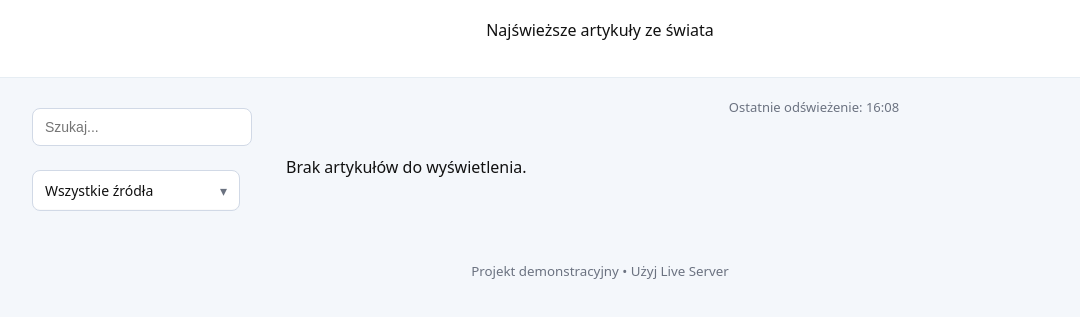
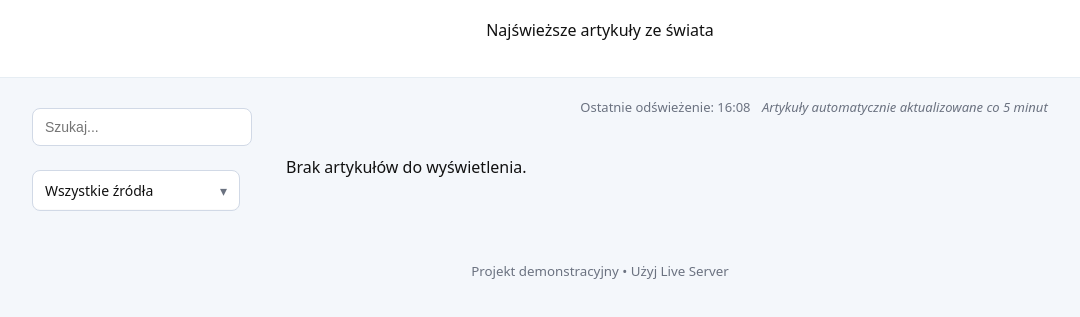
Before and after one commit to Mmitmalinowski/News_web, a website: page index.html in a window 1280 px wide. Shown: the part 87-404 px from the top of the page, without its empty margins (40-1120 px from the left). Drawn offline with Linux system fonts and the light colour scheme; no server answers.

Commit message:
Usunięto duplikujący się workflow, zaktualizowano komunikat o odświeżaniu

```diff
--- a/index.html
+++ b/index.html
@@ -46,6 +46,7 @@
         <!-- pagination and manual loading controls removed; infinite scroll is always on -->
         <div id="refreshStatus" style="text-align:center;padding:8px;color:#6b7280;font-size:13px;display:none">
           Ostatnie odświeżenie: <span id="lastRefreshTime">nigdy</span>
+          <span style="margin-left:8px;font-style:italic">Artykuły automatycznie aktualizowane co 5 minut</span>
         </div>
         <section id="articlesContainer" class="news-grid" aria-live="polite"></section>
         <!-- sentinel for intersection observer to trigger loading more -->
```
Also changed, not shown: .github/workflows/generate-articles.yml (deleted).
